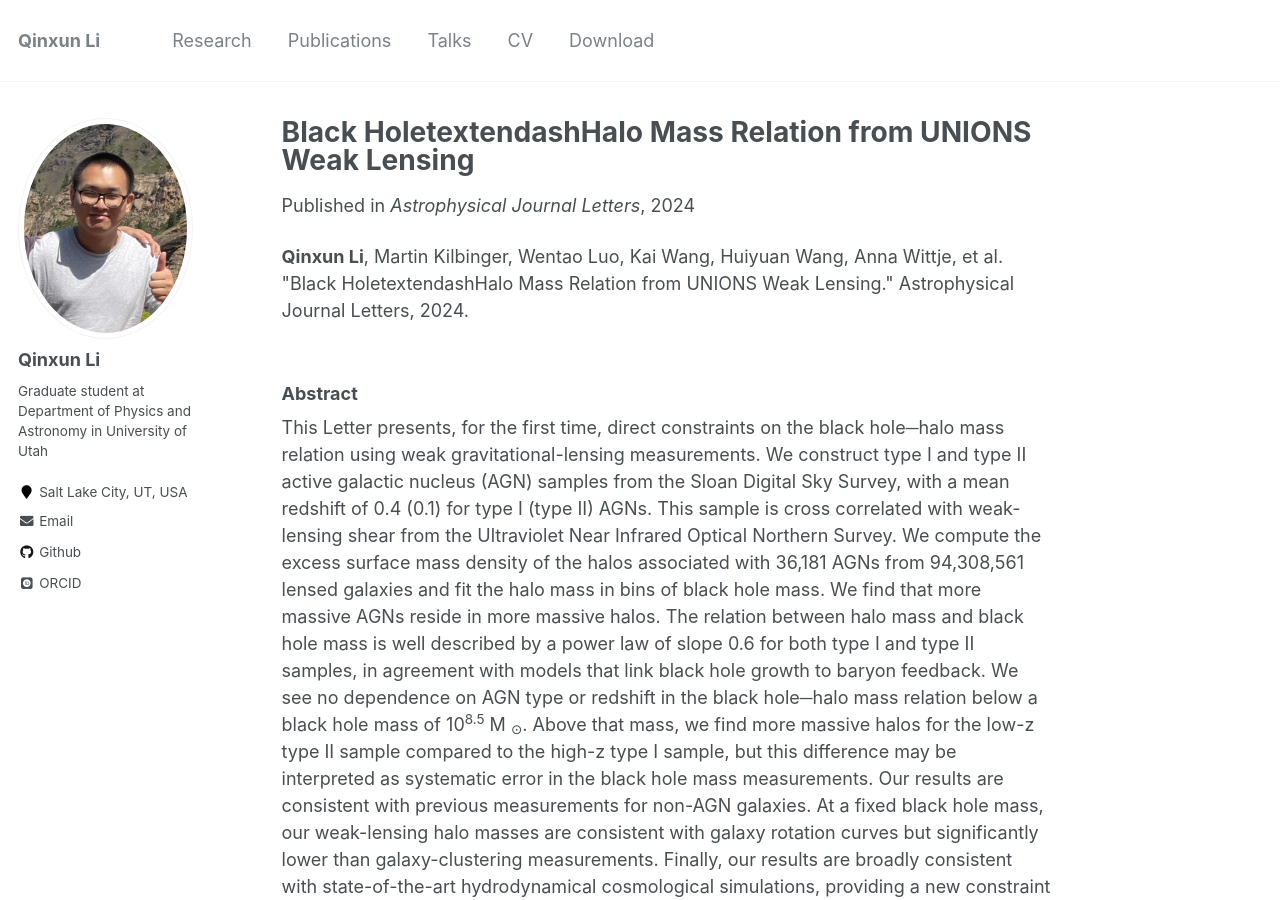
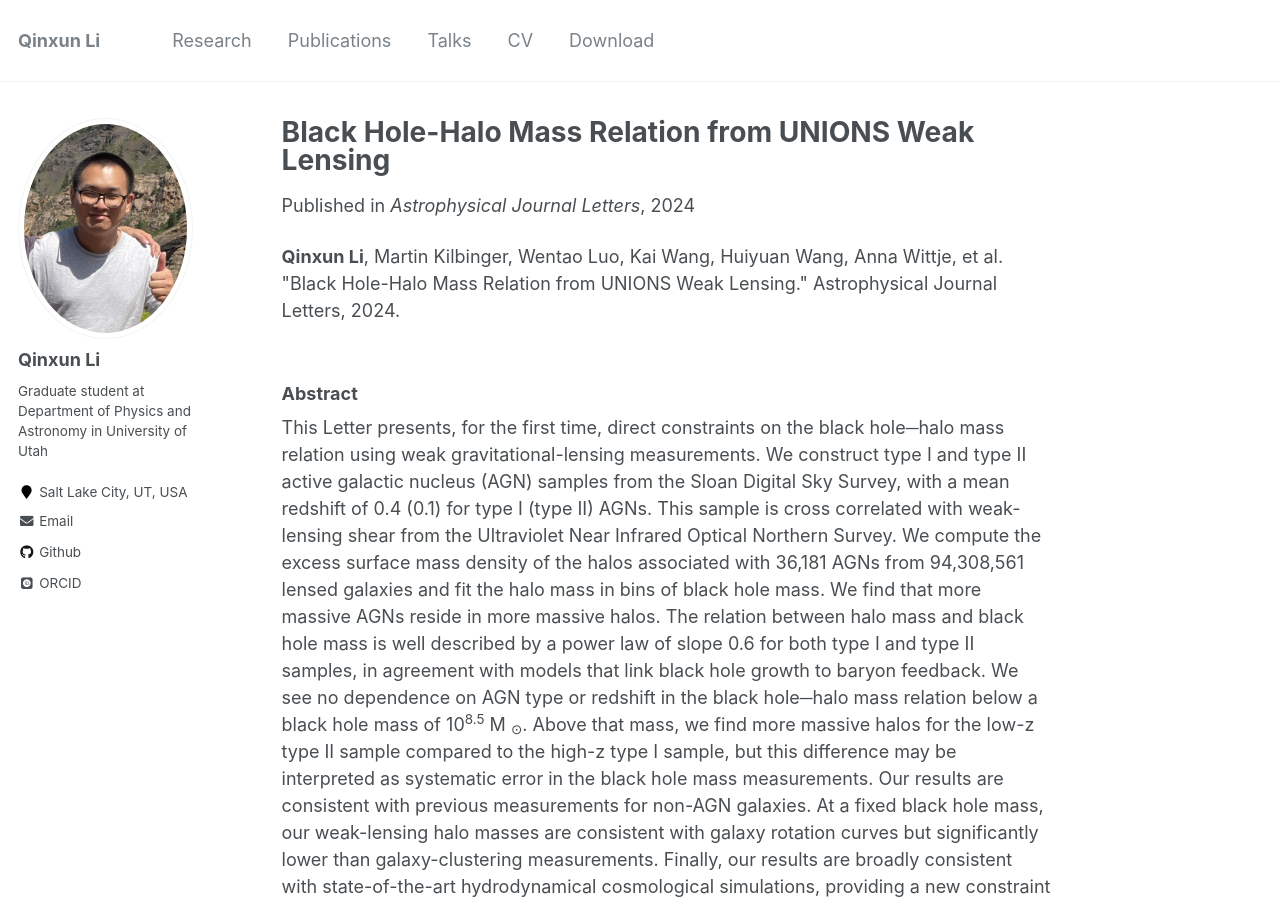
Before and after one commit to qxli2333/qxli2333.github.io, a Jekyll site: the page built from _publications/2024-07-01-Black-Hole-Halo-Mass-Relation-from-UNIONS-Weak-Lensing.md, in a window 1280 px wide and 900 px high. Built offline with Jekyll 4.4.1, drawn with Linux system fonts in a browser that asks for light colours; some web fonts are replaced.

Commit message:
optimize dash

```diff
--- a/_publications/2024-07-01-Black-HoletextendashHalo-Mass-Relation-from-UNIONS-Weak-Lensing.md
+++ b/_publications/2024-07-01-Black-Hole-Halo-Mass-Relation-from-UNIONS-Weak-Lensing.md
@@ -1,11 +1,11 @@
 ---
-title: "Black HoletextendashHalo Mass Relation from UNIONS Weak Lensing"
+title: "Black Hole-Halo Mass Relation from UNIONS Weak Lensing"
 collection: publications
-permalink: /publication/2024-07-01-Black-HoletextendashHalo-Mass-Relation-from-UNIONS-Weak-Lensing
+permalink: /publication/2024-07-01-Black-Hole-Halo-Mass-Relation-from-UNIONS-Weak-Lensing
 date: 2024-07-01
 venue: 'Astrophysical Journal Letters'
 pub_type: '1_first_author'
-citation: ' <b>Qinxun Li</b>,  Martin Kilbinger,  Wentao Luo,  Kai Wang,  Huiyuan Wang,  Anna Wittje,  et al. &quot;Black HoletextendashHalo Mass Relation from UNIONS Weak Lensing.&quot; Astrophysical Journal Letters, 2024.'
+citation: ' <b>Qinxun Li</b>,  Martin Kilbinger,  Wentao Luo,  Kai Wang,  Huiyuan Wang,  Anna Wittje,  et al. &quot;Black Hole-Halo Mass Relation from UNIONS Weak Lensing.&quot; Astrophysical Journal Letters, 2024.'
 ---
 
 ### Abstract
--- a/markdown_generator/generate_pubs.py
+++ b/markdown_generator/generate_pubs.py
@@ -16,6 +16,9 @@ def html_escape(text):
     return "".join(html_escape_table.get(c, c) for c in text)
 
 def clean_text(text):
+    text = text.replace("{\\textendash}", "-").replace("\\textendash", "-")
+    text = text.replace("{\\textemdash}", "--").replace("\\textemdash", "--")
+    text = text.replace("{\\textquotesingle}", "'").replace("\\textquotesingle", "'")
     return text.replace("{", "").replace("}", "").replace("\\", "")
 
 month_map = {
```
Also changed, not shown: _publications/2024-11-01-Point-spread-function-errors-for-weak-lensing-density-cross-correlations-Application-to-UNIONS.md (renamed from _publications/2024-11-01-Point-spread-function-errors-for-weak-lensing-textendash-density-cross-correlations-Application-to-UNIONS.md, +3 -3 lines), _publications/2024-12-01-Dark-Matter-Halos-of-Luminous-Active-Galactic-Nuclei-from-Galaxy-Galaxy-Lensing-with-the-HSC-Subaru-Strategic-Program.md (renamed from _publications/2024-12-01-Dark-Matter-Halos-of-Luminous-Active-Galactic-Nuclei-from-GalaxytextendashGalaxy-Lensing-with-the-HSC-Subaru-Strategic-Program.md, +3 -3 lines).
